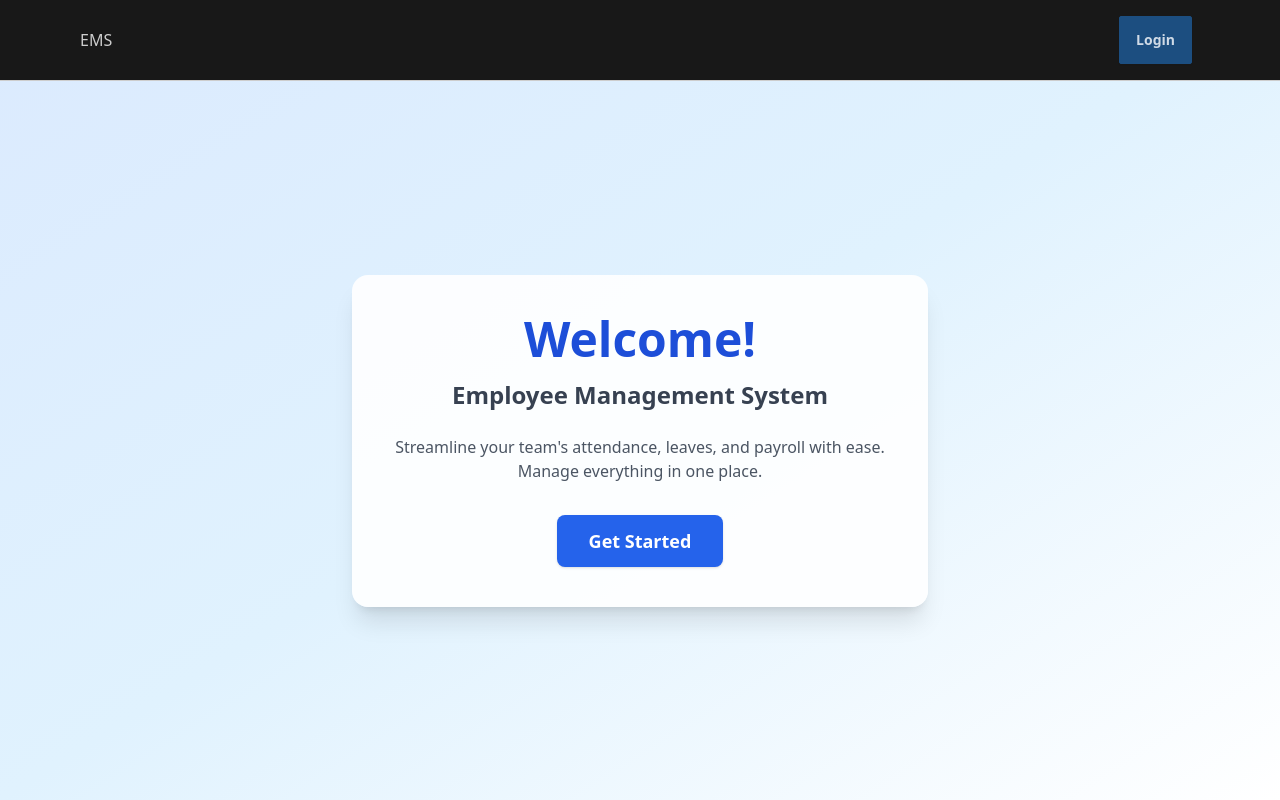
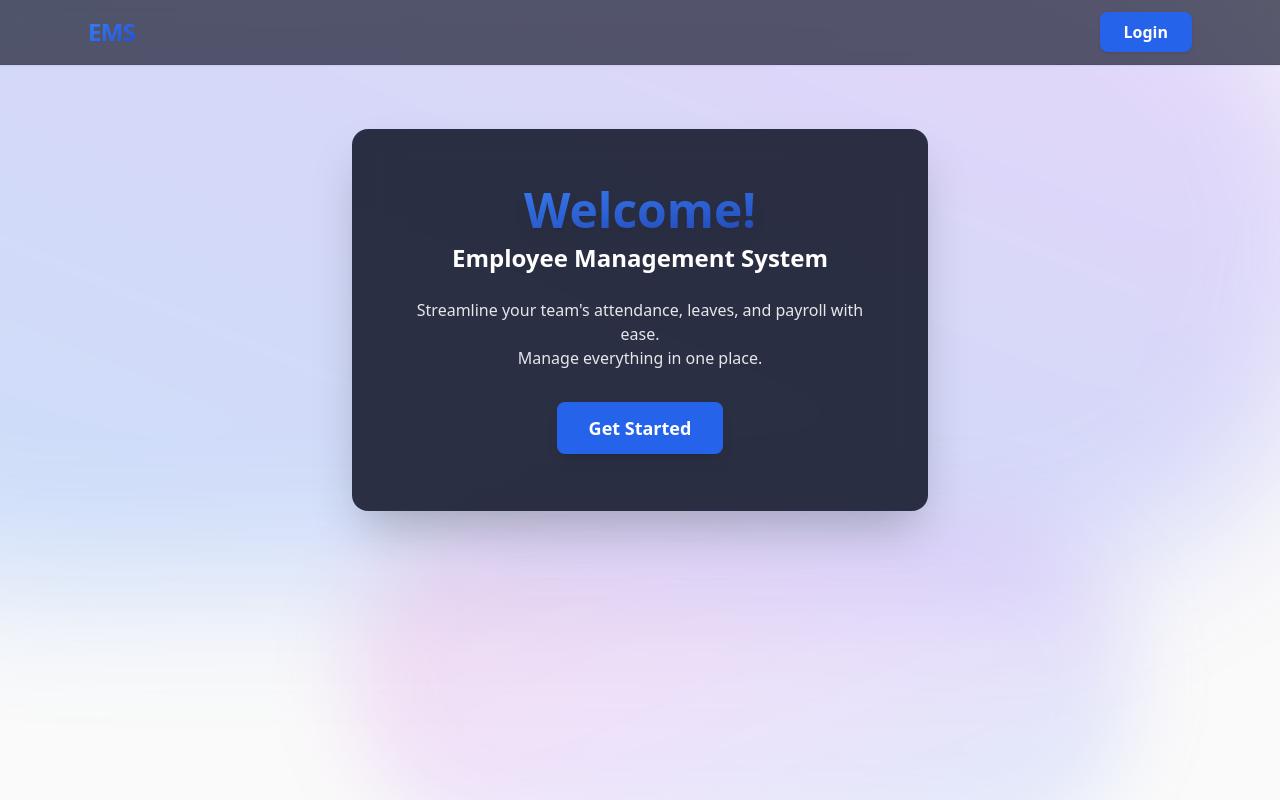
Before and after one commit to rAGEDEMON31/Frontend, a React (Vite) app: page / in a window 1280 px wide. Built offline with nearby package versions, Linux system fonts and the light colour scheme.

Commit message:
frontend updated

```diff
--- a/src/components/Navbar.jsx
+++ b/src/components/Navbar.jsx
@@ -2,17 +2,28 @@ import React from 'react'
 import { Link, useNavigate } from 'react-router'
 
 const Navbar = () => {
+  const navigate = useNavigate();
   return (
-    <header className='bg-base-300 border-b border-base-content'>
-    <div className='mx-auto max-w-6xl p-4'>
-        <div className='flex items-center justify-between'>
-            <div><h1 onClick={useNavigate}>EMS</h1></div>
-            <div className='flex '>
-            <Link to={"/login"} className="btn btn-primary mr-2">Login</Link>
+    <header className="fixed top-0 left-0 w-full z-20 bg-[#181c2f]/70 backdrop-blur-md border-b border-blue-900/20 shadow-sm">
+      <div className="mx-auto max-w-6xl px-6 py-3">
+        <div className="flex items-center justify-between">
+          <h1
+            onClick={() => navigate('/')}
+            className="cursor-pointer text-2xl font-extrabold text-transparent bg-clip-text bg-gradient-to-br from-blue-500 to-blue-700 tracking-tight"
+          >
+            EMS
+          </h1>
+          <div className="flex">
+            <Link
+              to="/login"
+              className="px-6 py-2 rounded-lg bg-blue-600 hover:bg-blue-700 text-white font-semibold shadow transition"
+            >
+              Login
+            </Link>
             {/* <Link to={"/signUp"} className="btn btn-secondary ml-2">Sign Up</Link> */}
-            </div>
+          </div>
         </div>
-    </div>
+      </div>
     </header>
   )
 }
--- a/src/components/Navbar2.jsx
+++ b/src/components/Navbar2.jsx
@@ -2,19 +2,30 @@ import React from 'react'
 import { Link, useNavigate } from 'react-router'
 
 const Navbar2 = () => {
-  const navigate=useNavigate()
+  const navigate = useNavigate();
   return (
-    <header className='bg-base-300 border-b border-base-content'>
-    <div className='mx-auto max-w-6xl p-4'>
-        <div className='flex items-center justify-between'>
-            <div><h1 className="cursor-pointer text-lg font-bold">EMS</h1></div>
-            <div className='flex '>
-            <Link to={"/Myinfo"} className="btn btn-primary mr-2">My Info</Link>
-            <Link to={"/weekly"} className="btn btn-primary mr-2">Check In</Link>
-            <Link to={"/"} className="btn btn-secondary ml-2">Logout</Link>
-            </div>
+    <header className="fixed top-0 left-0 w-full z-20 bg-[#181c2f]/70 backdrop-blur-md border-b border-blue-900/20 shadow-sm">
+      <div className="mx-auto max-w-6xl px-6 py-3">
+        <div className="flex items-center justify-between">
+          <h1
+            onClick={() => navigate('/')}
+            className="cursor-pointer text-2xl font-extrabold text-transparent bg-clip-text bg-gradient-to-br from-blue-500 to-blue-700 tracking-tight"
+          >
+            EMS
+          </h1>
+          <div className="flex gap-2">
+            <Link to="/Myinfo" className="px-5 py-2 rounded-lg bg-blue-600 hover:bg-blue-700 text-white font-semibold shadow transition">
+              My Info
+            </Link>
+            <Link to="/weekly" className="px-5 py-2 rounded-lg bg-blue-600 hover:bg-blue-700 text-white font-semibold shadow transition">
+              Check In
+            </Link>
+            <Link to="/" className="px-5 py-2 rounded-lg bg-gray-700 hover:bg-gray-800 text-white font-semibold shadow transition">
+              Logout
+            </Link>
+          </div>
         </div>
-    </div>
+      </div>
     </header>
   )
 }
--- a/src/components/Navbar3.jsx
+++ b/src/components/Navbar3.jsx
@@ -14,13 +14,25 @@ const Navbar3 = () => {
     }
   }
   return (
-    <header className='bg-base-300 border-b border-base-content'>
-      <div className='mx-auto max-w-6xl p-4'>
-        <div className='flex items-center justify-between'>
-          <div><h1 onClick={handleNav} className="cursor-pointer text-lg font-bold">EMS</h1></div>
-          <div className='flex '>
-            <button onClick={handleNav} className="btn btn-primary mr-2">Back</button>
-            <Link to={"/"} className="btn btn-secondary ml-2">Logout</Link>
+    <header className="fixed top-0 left-0 w-full z-20 bg-[#181c2f]/70 backdrop-blur-md border-b border-blue-900/20 shadow-sm">
+      <div className="mx-auto max-w-6xl px-6 py-3">
+        <div className="flex items-center justify-between">
+          <h1
+            onClick={handleNav}
+            className="cursor-pointer text-2xl font-extrabold text-transparent bg-clip-text bg-gradient-to-br from-blue-500 to-blue-700 tracking-tight"
+          >
+            EMS
+          </h1>
+          <div className="flex gap-2">
+            <button
+              onClick={handleNav}
+              className="px-5 py-2 rounded-lg bg-blue-600 hover:bg-blue-700 text-white font-semibold shadow transition"
+            >
+              Back
+            </button>
+            <Link to="/" className="px-5 py-2 rounded-lg bg-gray-700 hover:bg-gray-800 text-white font-semibold shadow transition">
+              Logout
+            </Link>
           </div>
         </div>
       </div>
--- /dev/null
+++ b/src/components/ui/aurora-background.tsx
@@ -0,0 +1,19 @@
+import React, { ReactNode } from "react";
+
+interface AuroraBackgroundProps {
+  children: ReactNode;
+}
+
+export const AuroraBackground = ({ children }: AuroraBackgroundProps) => {
+  return (
+    <main className="relative min-h-screen w-full overflow-hidden bg-zinc-50 dark:bg-zinc-900 transition-bg">
+      {/* Aurora effect */}
+      <div className="pointer-events-none absolute -inset-0 z-0">
+        <div className="absolute left-1/2 top-1/3 -translate-x-1/2 -translate-y-1/2 w-[120vw] h-[80vh] rounded-full bg-gradient-to-tr from-blue-400 via-indigo-400 to-purple-400 opacity-30 blur-3xl animate-aurora-move" />
+        <div className="absolute left-1/4 top-2/3 w-[60vw] h-[40vh] rounded-full bg-gradient-to-br from-pink-400 via-purple-400 to-blue-400 opacity-20 blur-2xl animate-aurora-move2" />
+      </div>
+      {/* Content */}
+      <div className="relative z-10">{children}</div>
+    </main>
+  );
+};
--- a/src/pages/HomePage.jsx
+++ b/src/pages/HomePage.jsx
@@ -1,29 +1,33 @@
 import React from 'react'
 import Navbar from '../components/Navbar';
 import { Link } from 'react-router';
+import { AuroraBackground } from '../components/ui/aurora-background';
 
 const HomePage = () => {
   return (
-    <div className="min-h-screen flex flex-col bg-gradient-to-br from-blue-100 via-sky-100 to-white">
+    <AuroraBackground>
       <Navbar />
-      <section className="flex flex-1 items-center justify-center">
-        <div className="bg-white bg-opacity-90 rounded-2xl shadow-xl p-10 max-w-xl w-full text-center">
-          <h1 className="text-5xl font-extrabold text-blue-700 mb-4">Welcome!</h1>
-          <h2 className="text-2xl font-semibold text-gray-700 mb-6">
+      <section className="flex flex-1 items-center justify-center min-h-[80vh]">
+        <div className="relative bg-[#181c2f]/90 backdrop-blur-xl rounded-2xl shadow-2xl px-12 py-14 max-w-xl w-full text-center border border-blue-900/10">
+          <h1 className="text-5xl font-extrabold mb-2 text-transparent bg-clip-text bg-gradient-to-br from-blue-500 to-blue-800 drop-shadow-lg">
+            Welcome!
+          </h1>
+          <h2 className="text-2xl font-semibold text-white mb-6">
             Employee Management System
           </h2>
-          <p className="text-gray-600 mb-8">
-            Streamline your team's attendance, leaves, and payroll with ease. Manage everything in one place.
+          <p className="text-gray-200 mb-8">
+            Streamline your team's attendance, leaves, and payroll with ease.<br />
+            Manage everything in one place.
           </p>
           <Link
             to="/signUp"
-            className="inline-block px-8 py-3 bg-blue-600 hover:bg-blue-700 text-white text-lg font-bold rounded-lg shadow transition"
+            className="inline-block px-8 py-3 bg-blue-600 hover:bg-blue-700 text-white text-lg font-bold rounded-lg shadow-lg transition-all duration-200"
           >
             Get Started
           </Link>
         </div>
       </section>
-    </div>
+    </AuroraBackground>
   );
 }
 
--- a/src/pages/Login.jsx
+++ b/src/pages/Login.jsx
@@ -1,9 +1,9 @@
 import axios from 'axios';
-import React, { useState } from 'react'
-import { useNavigate, Router, Routes,  } from 'react-router';
+import React from 'react'
+import { useNavigate } from 'react-router';
 import Dashboard from './Dashboard';
 import { useUser } from '../context/UserContext';
-import { useEffect } from 'react';
+import { AuroraBackground } from '../components/ui/aurora-background'; // <-- import here
 
 const Login = () => {
     const {user,setUser} = useUser();
@@ -20,7 +20,6 @@ const navigate = useNavigate();
           try {
             setUser(response.data)
             console.log(user);
-        // navigate("/dashboard")
             if (response.data.roles.includes("manager")) {
               navigate("/AdminDashboard")
             }
@@ -34,36 +33,35 @@ const navigate = useNavigate();
     }
 
     return (
+      <AuroraBackground>
         <div className="flex min-h-full flex-col justify-center px-6 py-12 lg:px-8">
           <div className="sm:mx-auto sm:w-full sm:max-w-sm">
             <img className="mx-auto h-10 w-auto" src="https://tailwindcss.com/plus-assets/img/logos/mark.svg?color=indigo&shade=600" alt="Your Company" />
             <h2 className="mt-10 text-center text-2xl/9 font-bold tracking-tight">Sign in to your account</h2>
           </div>
-
           <div className="mt-10 sm:mx-auto sm:w-full sm:max-w-sm">
             <form className="space-y-6" onSubmit={handleLogin}>
               <div>
-          <label for="email" className="block text-sm/6 font-medium ">Email address</label>
+                <label htmlFor="email" className="block text-sm/6 font-medium ">Email address</label>
                 <div className="mt-2">
-            <input type="email" name="email" id="email" autocomplete="email" required className="block w-full rounded-md bg-white px-3 py-1.5 text-base text-gray-900 outline-1 -outline-offset-1 outline-gray-300 placeholder:text-gray-400 focus:outline-2 focus:-outline-offset-2 focus:outline-indigo-600 sm:text-sm/6" />
+                  <input type="email" name="email" id="email" autoComplete="email" required className="block w-full rounded-md bg-white px-3 py-1.5 text-base text-gray-900 outline-1 -outline-offset-1 outline-gray-300 placeholder:text-gray-400 focus:outline-2 focus:-outline-offset-2 focus:outline-indigo-600 sm:text-sm/6" />
                 </div>
               </div>
-
               <div>
                 <div className="flex items-center justify-between">
-            <label for="password" className="block text-sm/6 font-medium">Password</label>
+                  <label htmlFor="password" className="block text-sm/6 font-medium">Password</label>
                 </div>
                 <div className="mt-2">
-            <input type="password" name="pass" id="password" autocomplete="current-password" required className="block w-full rounded-md bg-white px-3 py-1.5 text-base text-gray-900 outline-1 -outline-offset-1 outline-gray-300 placeholder:text-gray-400 focus:outline-2 focus:-outline-offset-2 focus:outline-indigo-600 sm:text-sm/6" />
+                  <input type="password" name="pass" id="password" autoComplete="current-password" required className="block w-full rounded-md bg-white px-3 py-1.5 text-base text-gray-900 outline-1 -outline-offset-1 outline-gray-300 placeholder:text-gray-400 focus:outline-2 focus:-outline-offset-2 focus:outline-indigo-600 sm:text-sm/6" />
                 </div>
               </div>
-
               <div>
                 <button type="submit" className="flex w-full justify-center rounded-md bg-indigo-600 px-3 py-1.5 text-sm/6 font-semibold text-white shadow-xs hover:bg-indigo-500 focus-visible:outline-2 focus-visible:outline-offset-2 focus-visible:outline-indigo-600">Sign in</button>
               </div>
             </form>
           </div>
         </div>
+      </AuroraBackground>
     )
 }
 
--- a/tailwind.config.js
+++ b/tailwind.config.js
@@ -7,7 +7,22 @@ export default {
     "./src/**/*.{js,ts,jsx,tsx}",
   ],
   theme: {
-    extend: {},
+    extend: {
+      keyframes: {
+        'aurora-move': {
+          '0%, 100%': { transform: 'translate(-50%, -50%) scale(1)' },
+          '50%': { transform: 'translate(-60%, -55%) scale(1.1)' },
+        },
+        'aurora-move2': {
+          '0%, 100%': { transform: 'translate(0, 0) scale(1)' },
+          '50%': { transform: 'translate(10%, -10%) scale(1.05)' },
+        },
+      },
+      animation: {
+        'aurora-move': 'aurora-move 16s ease-in-out infinite',
+        'aurora-move2': 'aurora-move2 22s ease-in-out infinite',
+      },
+    },
   },
   plugins: [daisyui],
   daisyui:{
```
Lines whose indentation alone changed are shown as unchanged.
